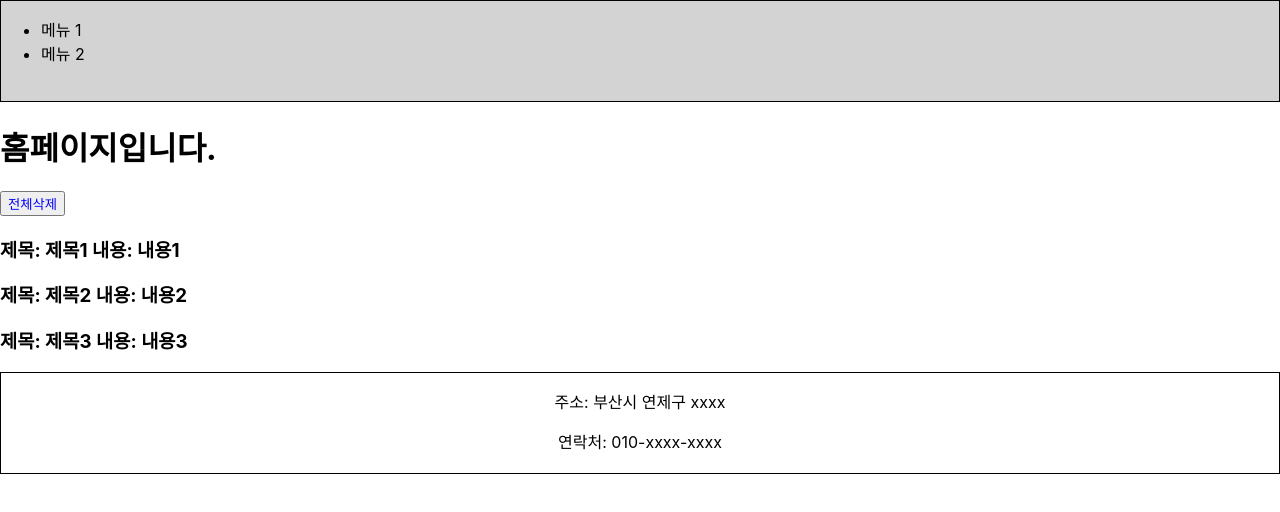
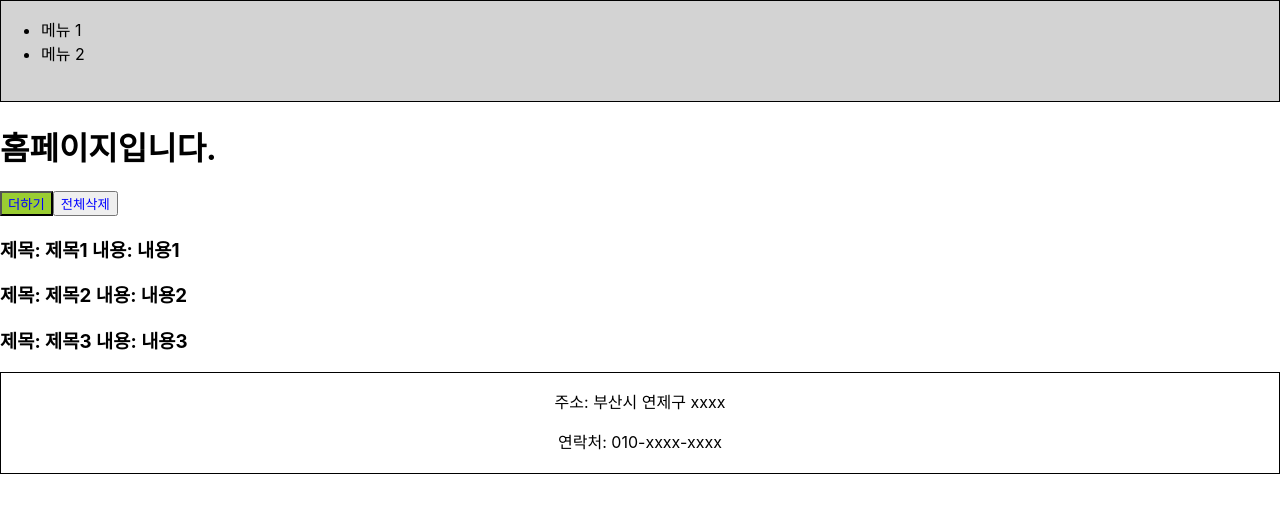
Before and after one commit to aozp73/React-Basic-2_react, a React (Create React App) app: page / in a window 1280 px wide. Shown: the top 512 px of the page. Built offline with nearby package versions, Linux system fonts and the light colour scheme.

Commit message:
styled component 스타일 상속

```diff
--- a/src/components/home/Home.js
+++ b/src/components/home/Home.js
@@ -3,6 +3,10 @@ import styled from 'styled-components';
 
 const StyledDeleteButton = styled.button`
   color: ${(props) => (props.user.username === 'ssar' ? 'blue' : 'red')};
+`;
+
+const StyledAddButton = styled(StyledDeleteButton)`
+  background-color: yellowgreen;
 `;
 
 const Home = (props) => {
@@ -11,6 +15,7 @@ const Home = (props) => {
   return (
     <div>
       <h1>홈페이지입니다.</h1>
+      <StyledAddButton user={user}>더하기</StyledAddButton>
       <StyledDeleteButton user={user} onClick={() => setBoards([])}>
         전체삭제
       </StyledDeleteButton>
```
